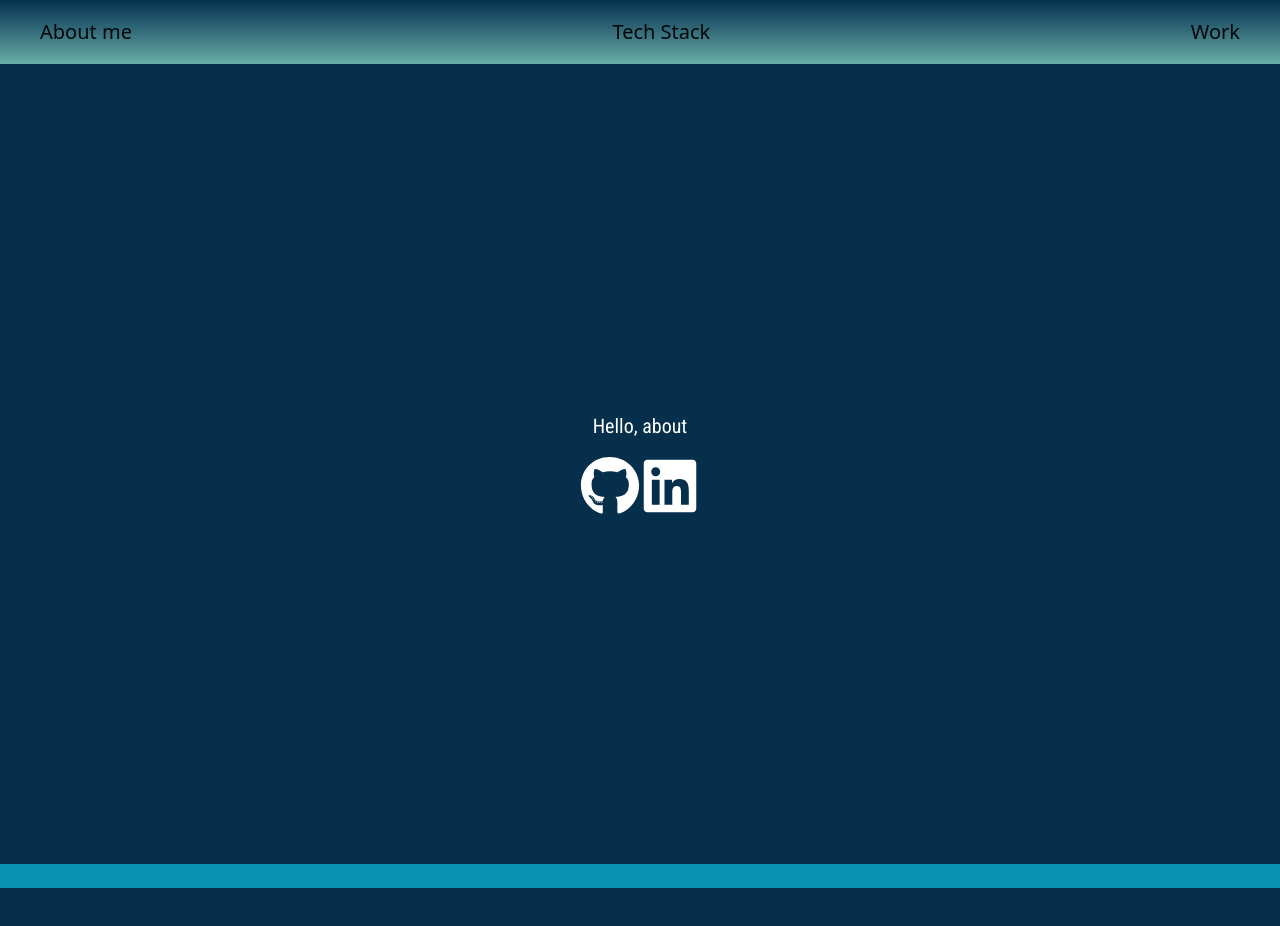
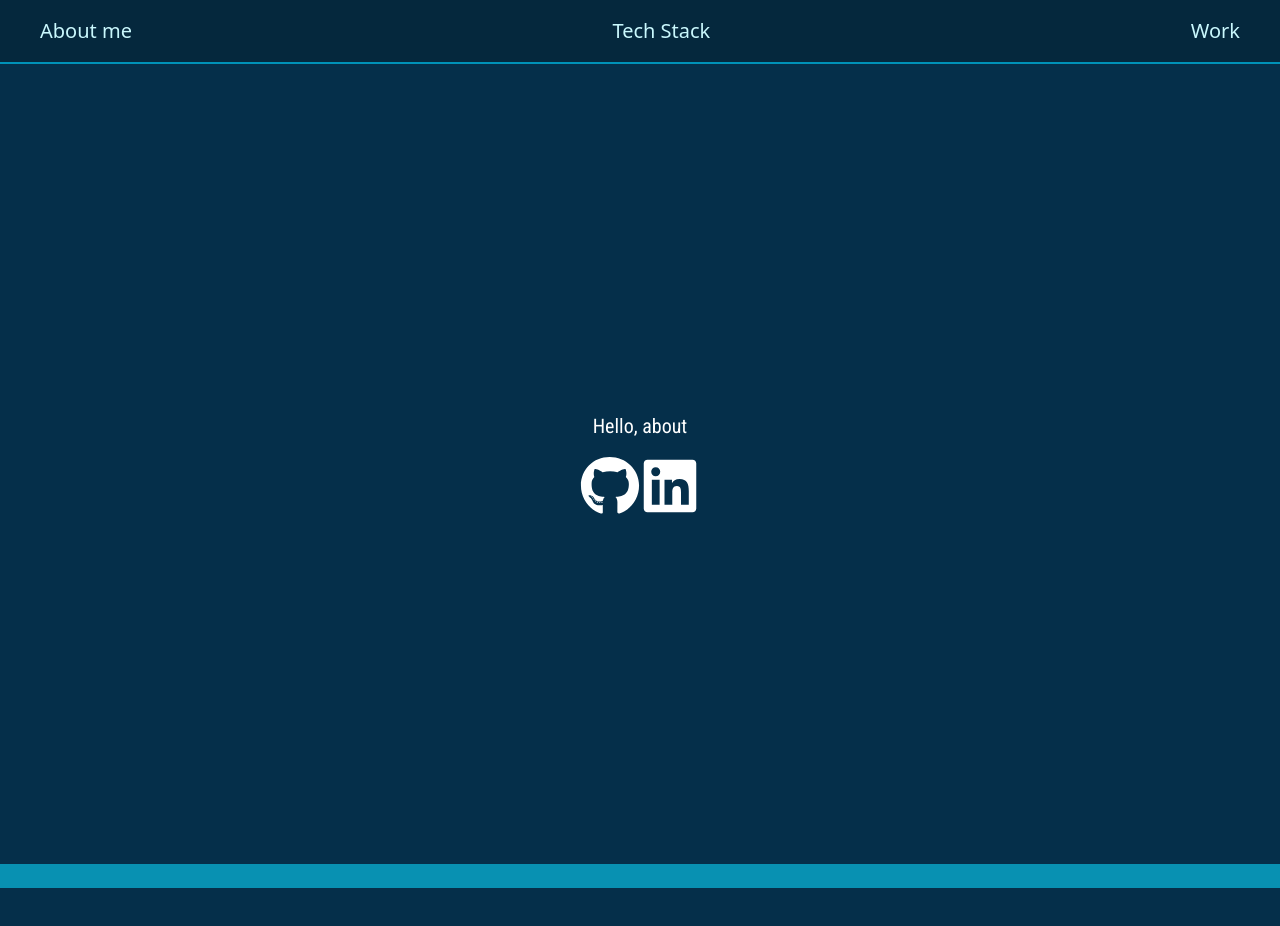
Before and after one commit to benjag22/web-portfolio, a React (Vite) app: page / in a window 1280 px wide. Shown: the top 926 px of the page. Built offline with nearby package versions, Linux system fonts and the light colour scheme.

Commit message:
styles: change styles on navbar

```diff
--- a/src/components/NavBar.tsx
+++ b/src/components/NavBar.tsx
@@ -9,10 +9,10 @@ export default function NavBar(props: NavBarProps) {
     return (
         <nav className={cn(
             "sticky top-0 z-10",
-            "bg-gradient-to-b from-sky-950 to-[#70b0a8] opacity-95",
+            "bg-[#06263b] border-b-2 border-cyan-600 opacity-98",
             "h-16"
         )}>
-            <ul className={cn("flex flex-row justify-between items-center h-full text-xl px-4")}>
+            <ul className={cn("flex flex-row justify-between items-center h-full text-xl text-cyan-100 px-4")}>
                 <li>
                     <a href={props.aboutHref} className={cn("py-3 px-6 cursor-pointer hover:opacity-80")}>
                         About me
```
